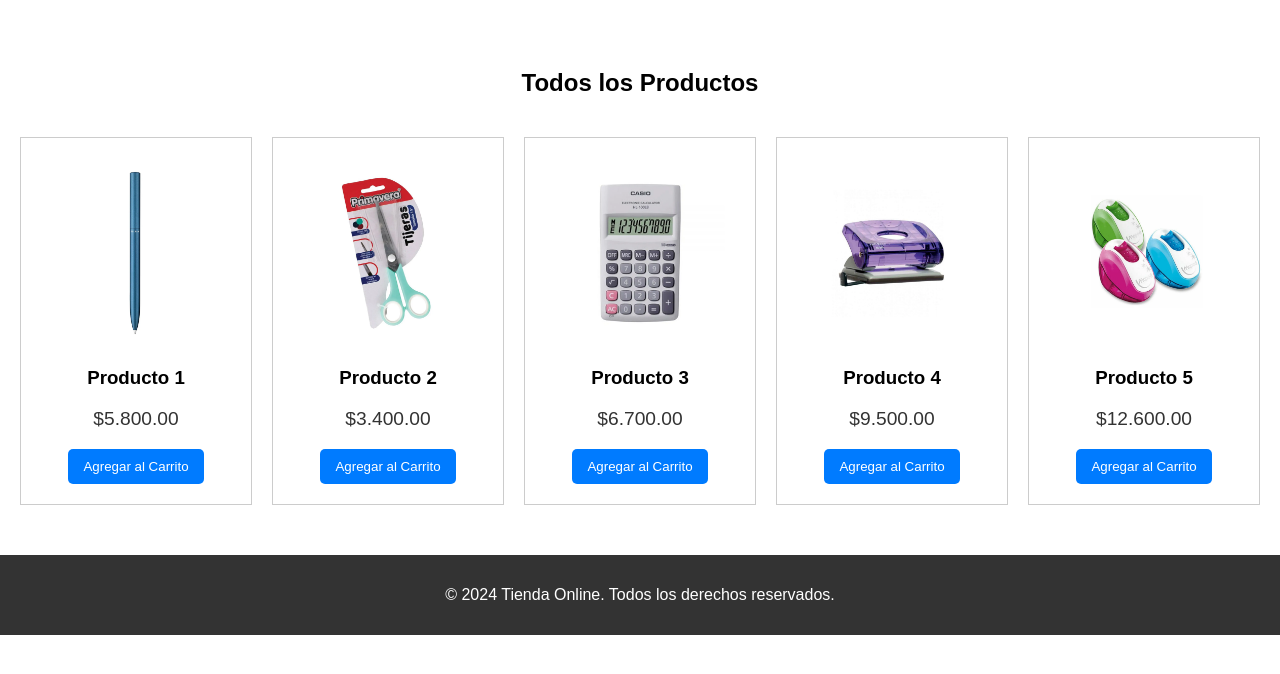
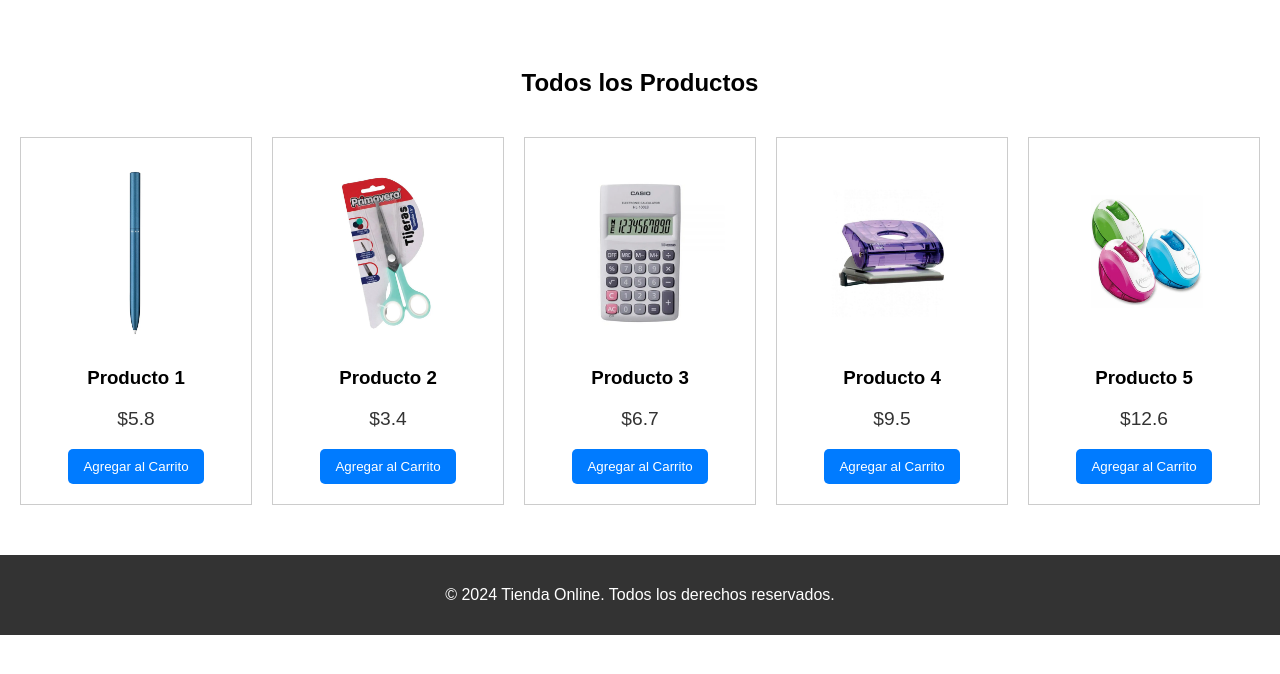
Before and after one commit to jersonrm/tienda-online, a plain HTML site: page productos.html in a window 1280 px wide. Shown: the part 78-752 px from the top of the page. Drawn offline with Linux system fonts and the light colour scheme.

Commit message:
Se arregla readme y cambios en precios de los productos

```diff
--- a/productos.html
+++ b/productos.html
@@ -32,35 +32,35 @@
                 <div class="producto" data-descripcion="Lapicero espactacular.">
                     <img src="images/producto1.jpg" alt="Lapicero">
                     <h3>Producto 1</h3>
-                    <p>$5.800.00</p>
+                    <p>$5.8</p>
                     <button class="btn-agregar">Agregar al Carrito</button>
                 </div>
                 <!-- Producto 2 -->
                 <div class="producto" data-descripcion="Tijera increíble.">
                     <img src="images/producto2.jpg" alt="Tijeras">
                     <h3>Producto 2</h3>
-                    <p>$3.400.00</p>
+                    <p>$3.4</p>
                     <button class="btn-agregar">Agregar al Carrito</button>
                 </div>
                 <!-- Producto 3 -->
                 <div class="producto" data-descripcion="Calculadora Espacial.">
                     <img src="images/producto3.jpg" alt="Calculadora">
                     <h3>Producto 3</h3>
-                    <p>$6.700.00</p>
+                    <p>$6.7</p>
                     <button class="btn-agregar">Agregar al Carrito</button>
                 </div>
                 <!-- Producto 4 -->
                 <div class="producto" data-descripcion="Perforadora potente.">
                     <img src="images/producto4.jpg" alt="Perforadora">
                     <h3>Producto 4</h3>
-                    <p>$9.500.00</p>
+                    <p>$9.5</p>
                     <button class="btn-agregar">Agregar al Carrito</button>
                 </div>
                 <!-- Producto 5 -->
                 <div class="producto" data-descripcion="Sacapuntas Divertido.">
                     <img src="images/producto5.jpg" alt="Sacapuntas">
                     <h3>Producto 5</h3>
-                    <p>$12.600.00</p>
+                    <p>$12.6</p>
                     <button class="btn-agregar">Agregar al Carrito</button>
                 </div>
                 <!-- Agrega más productos según sea necesario -->
```
Also changed, not shown: README.md.
